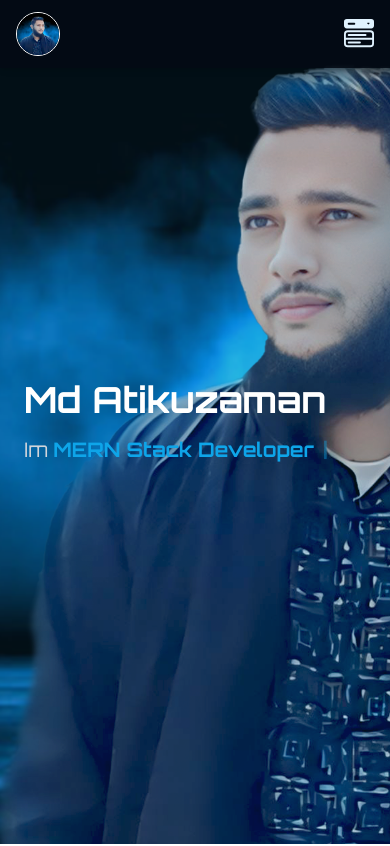
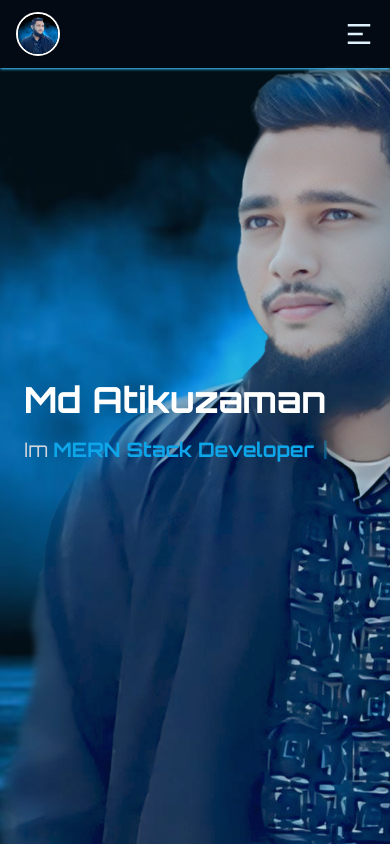
Before and after one commit to mohammad-atikuzzaman/atikuzzaman, a Next.js app: page / in a window 390 px wide. Shown: the top 846 px of the page. Built offline with nearby package versions, Linux system fonts and the light colour scheme.

Commit message:
icon   modified

```diff
--- a/app/components/NavBar.tsx
+++ b/app/components/NavBar.tsx
@@ -15,8 +15,8 @@ import { MdOutlineContactPhone, MdOutlinePerson } from "react-icons/md";
 import { GoProjectSymlink } from "react-icons/go";
 import { Orbitron, Poppins } from "next/font/google";
 import { GiSkills } from "react-icons/gi";
-import { BsFillMenuButtonWideFill } from "react-icons/bs";
 import { IoClose } from "react-icons/io5";
+import { RiMenu2Fill } from "react-icons/ri";
 
 export const orbitron = Orbitron({ subsets: ["latin"] });
 export const poppins = Poppins({
@@ -48,7 +48,9 @@ const NavBar: FC = () => {
             height={200}
             className="w-28 h-28 rounded-full border-8 border-gray-700 hover:border-sky-500 transition"
           />
-          <h2 className={`${orbitron.className} text-2xl font-bold mt-4 uppercase`}>
+          <h2
+            className={`${orbitron.className} text-2xl font-bold mt-4 uppercase`}
+          >
             Atikuzzaman
           </h2>
           <div className="flex space-x-2 mt-4">
@@ -75,7 +77,11 @@ const NavBar: FC = () => {
             { nav: "About", path: "#about", icon: <MdOutlinePerson /> },
             { nav: "Skills", path: "#skills", icon: <GiSkills /> },
             { nav: "Projects", path: "#projects", icon: <GoProjectSymlink /> },
-            { nav: "Contact", path: "#contact", icon: <MdOutlineContactPhone /> },
+            {
+              nav: "Contact",
+              path: "#contact",
+              icon: <MdOutlineContactPhone />,
+            },
             { nav: "Blog", path: "/blog", icon: <FaBlog /> },
           ].map((item) => (
             <a
@@ -91,16 +97,16 @@ const NavBar: FC = () => {
       </nav>
 
       {/* Mobile Navbar */}
-      <nav className="lg:hidden flex items-center justify-between bg-[#040B14] bg-opacity-90 shadow-md px-4 py-3 fixed top-0 w-full z-50">
+      <nav className="lg:hidden flex items-center justify-between bg-[#040B14] bg-opacity-90 shadow shadow-sky-400 px-4 py-3 fixed top-0 w-full z-50">
         <Image
           src="/photos/profile.png"
-          className="w-11 h-11 rounded-full border border-white"
+          className="w-11 h-11 rounded-full border-2 border-white shadow"
           alt="Atikuzzaman profile"
           width={40}
           height={40}
         />
         <button onClick={() => setIsMobileMenuOpen(true)}>
-          <BsFillMenuButtonWideFill className="text-3xl text-sky-100" />
+          <RiMenu2Fill className="text-3xl text-sky-100" />
         </button>
       </nav>
 
@@ -122,7 +128,9 @@ const NavBar: FC = () => {
                 height={150}
                 className="w-24 h-24 rounded-full border-4 border-gray-700"
               />
-              <h2 className={`${orbitron.className} text-xl font-bold mt-4 uppercase`}>
+              <h2
+                className={`${orbitron.className} text-xl font-bold mt-4 uppercase`}
+              >
                 Atikuzzaman
               </h2>
               <div className="flex space-x-2 mt-4">
@@ -149,8 +157,16 @@ const NavBar: FC = () => {
                 { nav: "Home", path: "/", icon: <FaHome /> },
                 { nav: "About", path: "#about", icon: <MdOutlinePerson /> },
                 { nav: "Skills", path: "#skills", icon: <GiSkills /> },
-                { nav: "Projects", path: "#projects", icon: <GoProjectSymlink /> },
-                { nav: "Contact", path: "#contact", icon: <MdOutlineContactPhone /> },
+                {
+                  nav: "Projects",
+                  path: "#projects",
+                  icon: <GoProjectSymlink />,
+                },
+                {
+                  nav: "Contact",
+                  path: "#contact",
+                  icon: <MdOutlineContactPhone />,
+                },
                 { nav: "Blog", path: "/blog", icon: <FaBlog /> },
               ].map((item) => (
                 <a
```
